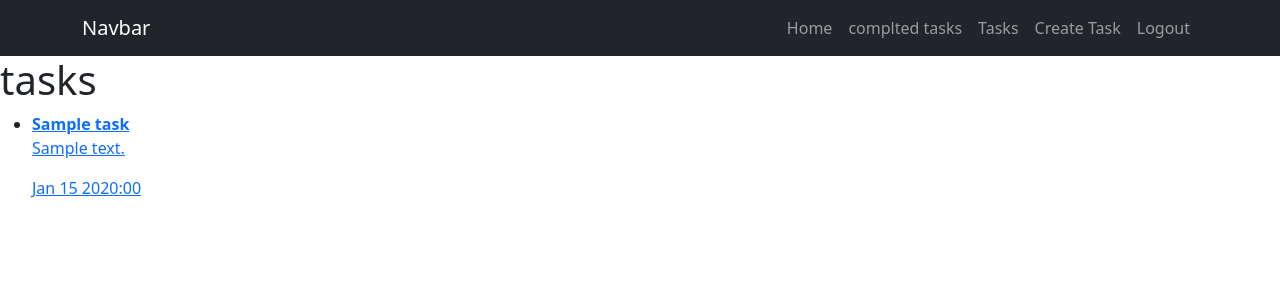
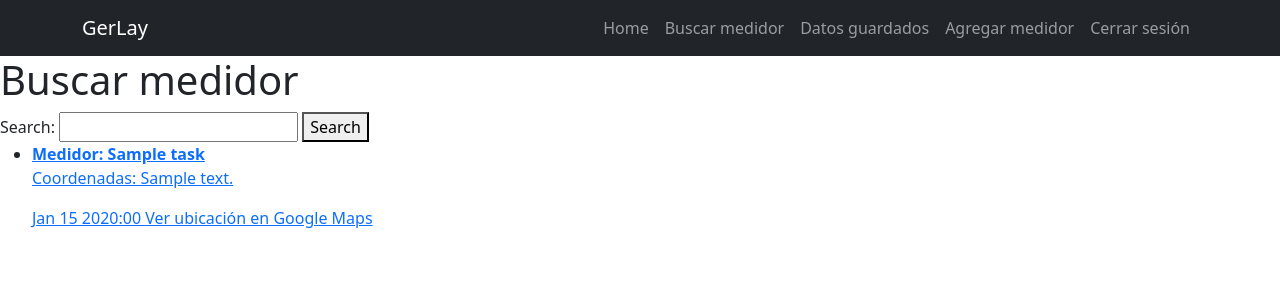
Before and after one commit to Leonard-g/eazymap, a Django app: page /tasks_completed/ in a window 1280 px wide. Shown: the top 300 px of the page. Run offline with Django 4.2, Linux system fonts and the light colour scheme; a user stored in the database is signed in; tables that the repository leaves empty hold one stand-in row (values such as "Sample post").

Commit message:
big change

```diff
--- a/tasks/templates/_navbar.html
+++ b/tasks/templates/_navbar.html
@@ -1,6 +1,6 @@
 <nav class="navbar navbar-expand-lg navbar-dark bg-dark">
     <div class="container">
-      <a class="navbar-brand" href="/">Navbar</a>
+      <a class="navbar-brand" href="/">GerLay</a>
       <button
         class="navbar-toggler"
         type="button"
@@ -20,24 +20,24 @@
           {% if user.is_authenticated %}
           <li class="nav-item">
             <a href="{% url 'tasks_completed' %}" class="nav-link"
-              >complted tasks</a
+              >Buscar medidor</a
             >
           </li>
           <li class="nav-item">
-            <a href="{% url 'tasks' %}" class="nav-link">Tasks</a>
+            <a href="{% url 'tasks' %}" class="nav-link">Datos guardados</a>
           </li>
           <li class="nav-item">
-            <a href="{% url 'create_task' %}" class="nav-link">Create Task</a>
+            <a href="{% url 'create_task' %}" class="nav-link">Agregar medidor</a>
           </li>
           <li class="nav-item">
-            <a class="nav-link" href="/logout">Logout</a>
+            <a class="nav-link" href="/logout">Cerrar sesión</a>
           </li>
           {% else %}
           <li class="nav-item">
-            <a href="/signin" class="nav-link">Login</a>
+            <a href="/signin" class="nav-link">Iniciar sesión</a>
           </li>
           <li class="nav-item">
-            <a href="/signup" class="nav-link">Register</a>
+            <a href="/signup" class="nav-link">Registrarse</a>
           </li>
           {% endif %}
         </ul>
--- a/tasks/templates/base.html
+++ b/tasks/templates/base.html
@@ -4,7 +4,7 @@
     <meta charset="UTF-8" />
     <meta http-equiv="X-UA-Compatible" content="IE=edge" />
     <meta name="viewport" content="width=device-width, initial-scale=1.0" />
-    <title>Django CRUD</title>
+    <title>GerLayMap</title>
     <link rel="stylesheet" href="https://cdn.jsdelivr.net/npm/bootstrap@5.2.0/dist/css/bootstrap.min.css">
     <script src="https://cdn.jsdelivr.net/npm/bootstrap@5.2.0/dist/js/bootstrap.bundle.min.js"></script>
 
--- a/tasks/templates/tasks.html
+++ b/tasks/templates/tasks.html
@@ -1,20 +1,35 @@
-{% extends 'base.html' %} {% block content %}
+{% extends 'base.html' %}
+{% block content %}
 
-<h1>tasks</h1>
+<h1>Buscar medidor</h1>
+
+<form method="GET" action="{% url 'tasks' %}">
+  <label for="query">Search:</label>
+  <input type="text" id="query" name="query">
+  <button type="submit">Search</button>
+</form>
 
 <ul>
+  {% if tasks %}
     {% for task in tasks %}
       <li>
         <a href="{% url 'task_detail' task.id %}">
           {% if task.important %}
-      <strong>{{task.title}}</strong>
-      {% else %} {{task.id}} {{task.title}} {% endif %}
-      <p>{{task.description}}</p>
-
+            <strong>Medidor: {{task.title}}</strong>
+          {% else %}
+            {{task.title}}
+          {% endif %}
+          <p>Coordenadas: {{task.description}}</p>
           {{task.datecompleted|date:'M j Y:i'}}
+          {% if task.description %}
+            <a href="https://www.google.com/maps/place/{{task.description}}">Ver ubicación en Google Maps</a>
+          {% endif %}
         </a>
       </li>
     {% endfor %}
+  {% else %}
+    <p>No tasks found.</p>
+  {% endif %}
 </ul>
 
 {% endblock %}
--- a/tasks/views.py
+++ b/tasks/views.py
@@ -35,8 +35,12 @@ def signup(request):
 
 @login_required
 def tasks(request):
-    tasks = Task.objects.filter(user=request.user, datecompleted__isnull=True)
-    return render(request, 'tasks.html', {"tasks": tasks})
+    search_query = request.GET.get('search', '')
+    if search_query:
+        tasks = Task.objects.filter(user=request.user, title__icontains=search_query)
+    else:
+        tasks = Task.objects.filter(user=request.user, datecompleted__isnull=True)
+    return render(request, 'tasks.html', {"tasks": tasks, "search_query": search_query})
 
 @login_required
 def tasks_completed(request):
```
Also changed, not shown: tasks/templates/create_task.html (+10 -4 lines). Lines whose indentation alone changed are shown as unchanged.
